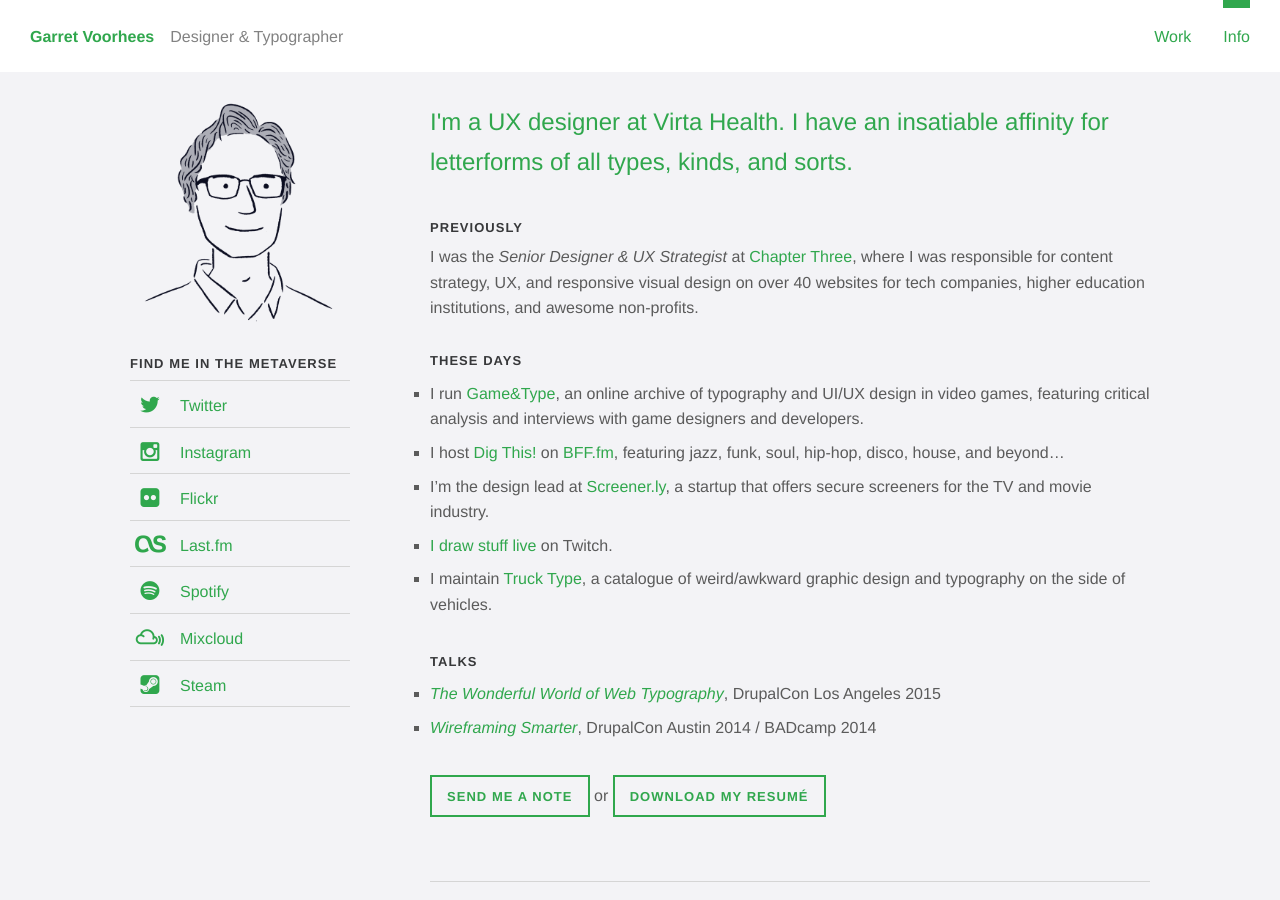
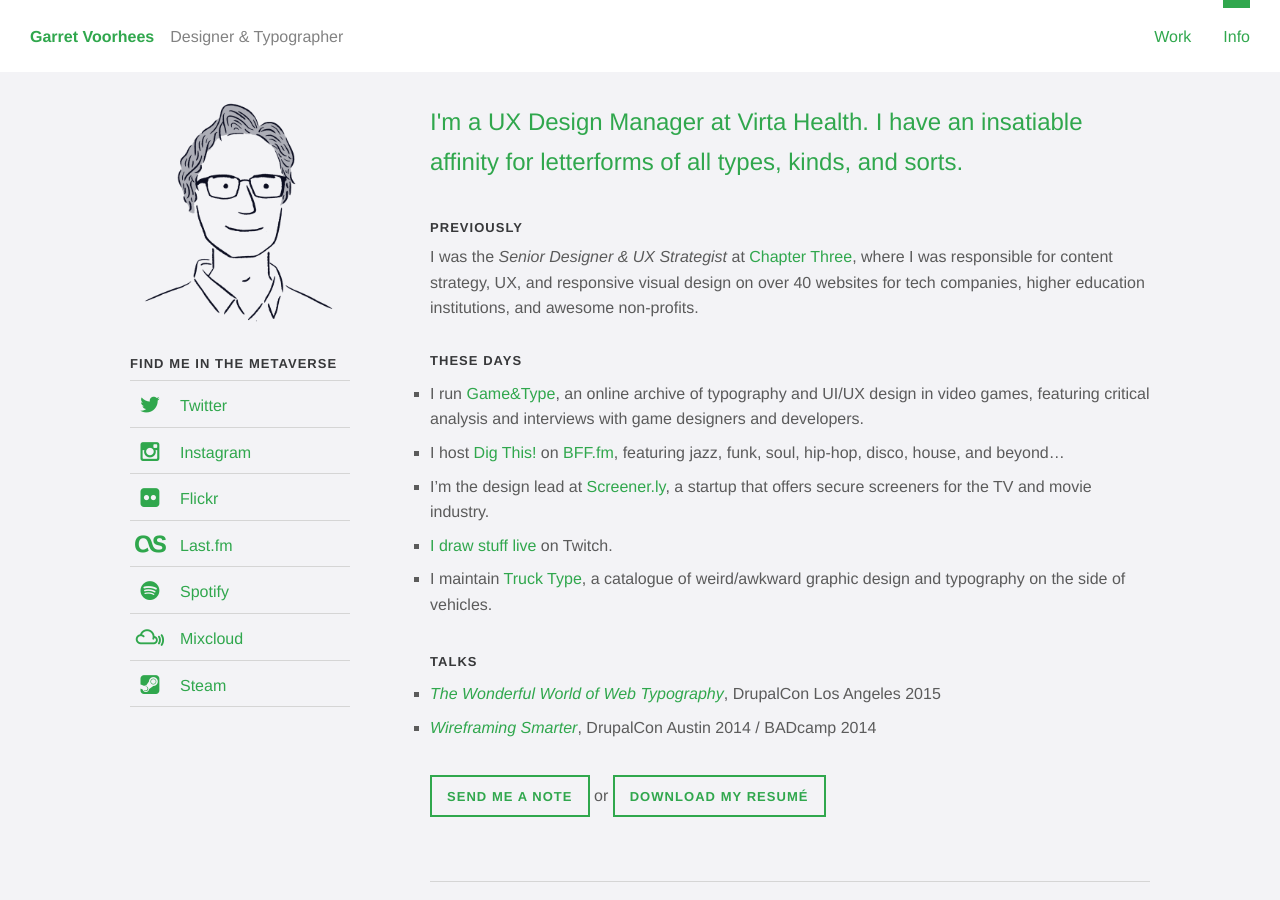
Before and after one commit to garretvoorhees/garretvoorhees.github.io, a Jekyll site: the page built from info/index.html, in a window 1280 px wide and 900 px high. Built offline with Jekyll 4.4.1, drawn with Linux system fonts in a browser that asks for light colours; some web fonts are replaced.

Commit message:
Bio update
Changed job title

```diff
--- a/_includes/bio.html
+++ b/_includes/bio.html
@@ -1,4 +1,4 @@
-<h2>I'm a UX designer at Virta Health. I have an insatiable affinity for letterforms of all types, kinds, and sorts.</h2>
+<h2>I'm a UX Design Manager at <a target="_blank" href="https://www.virtahealth.com/">Virta Health</a>. I have an insatiable affinity for letterforms of all types, kinds, and sorts.</h2>
 
 <h4>Previously</h4>
 <p>I was the <em>Senior Designer & UX Strategist</em> at <a target="_blank" href="http://www.chapterthree.com">Chapter Three</a>, where I was responsible for content strategy, UX, and responsive visual design on over 40 websites for tech companies, higher education institutions, and awesome non-profits.</p>
```
